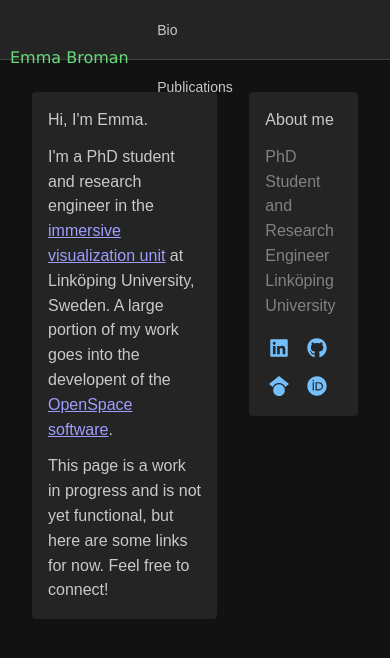
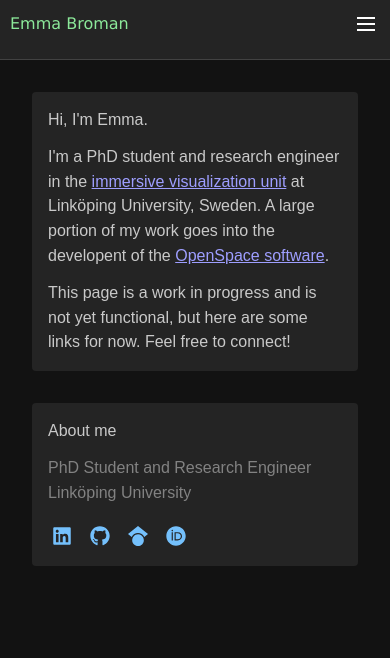
Before and after one commit to WeirdRubberDuck/weirdrubberduck.github.io, a React (Vite) app: page / in a window 390 px wide. Shown: the top 658 px of the page. Built offline with nearby package versions, Linux system fonts and the light colour scheme; a web font is replaced by a local one.

Commit message:
Make page layou more responsive

```diff
--- a/src/App.tsx
+++ b/src/App.tsx
@@ -1,17 +1,20 @@
 import {
   AppShell,
   Box,
+  Burger,
   Center,
   createTheme,
   Flex,
   Group,
   MantineProvider,
+  Menu,
   NavLink,
   Text,
   Tooltip,
 } from "@mantine/core";
 import "@mantine/core/styles.css";
 import { FrontPage } from "./pages/FrontPage";
+import { useDisclosure } from "@mantine/hooks";
 
 const theme = createTheme({
   fontFamily: "'Afacad Flux',  sans-serif",
@@ -30,23 +33,25 @@ const theme = createTheme({
 });
 
 export function App() {
+  const [opened, { toggle }] = useDisclosure();
+
   return (
     <MantineProvider theme={theme} defaultColorScheme="dark">
       <AppShell header={{ height: 60 }} padding="md">
         <AppShell.Header p="xs">
-          <Flex>
-            <Flex w={150} align="center">
+          <Flex align={"center"}>
+            <Flex flex={1} miw={130} align="center">
               <Text
                 size="md"
                 fw={500}
-                c={"green"}
+                c={"green.3"}
                 style={{ fontFamily: "Verdana" }}
               >
                 Emma Broman
               </Text>
             </Flex>
 
-            <Center flex={1}>
+            <Center flex={3} visibleFrom="xs">
               <Group>
                 <Box>
                   <NavLink label="Bio" />
@@ -56,7 +61,23 @@ export function App() {
                 </Box>
               </Group>
             </Center>
-            <Flex w={150} align="center" />
+            <Flex flex={1} miw={130} align="center" justify="flex-end">
+              <Menu opened={opened} onChange={toggle}>
+                <Menu.Target>
+                  <Burger
+                    opened={opened}
+                    onClick={toggle}
+                    hiddenFrom="xs"
+                    size="sm"
+                    aria-label="Toggle navigation"
+                  />
+                </Menu.Target>
+                <Menu.Dropdown>
+                  <Menu.Item>Bio</Menu.Item>
+                  <Menu.Item>Publications</Menu.Item>
+                </Menu.Dropdown>
+              </Menu>
+            </Flex>
           </Flex>
         </AppShell.Header>
         <AppShell.Main bg="background">
--- a/src/pages/FrontPage.tsx
+++ b/src/pages/FrontPage.tsx
@@ -15,7 +15,7 @@ export function FrontPage() {
   return (
     <Container p={"md"}>
       <Group align="flex-start" gap={"xl"}>
-        <Paper p="md" flex={2}>
+        <Paper p="md" flex={2} miw={250}>
           <Text mb={"sm"}>Hi, I'm Emma.</Text>
           <Text mb={"sm"}>
             I'm a PhD student and research engineer in the{" "}
@@ -32,7 +32,7 @@ export function FrontPage() {
           </Text>
         </Paper>
 
-        <Paper p="md" flex={1}>
+        <Paper p="md" flex={1} miw={200}>
           <Text mb={"sm"}>About me</Text>
           <Text c={"dimmed"}>PhD Student and Research Engineer</Text>
           <Text c={"dimmed"}>Linköping University</Text>
```
